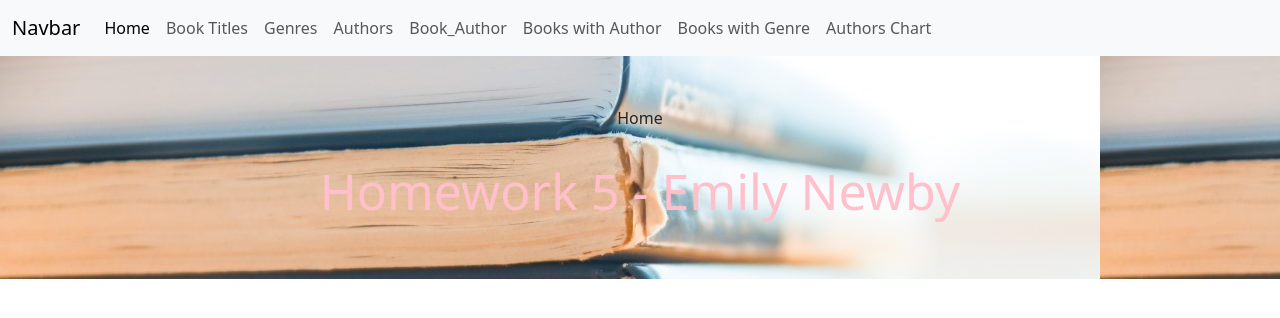
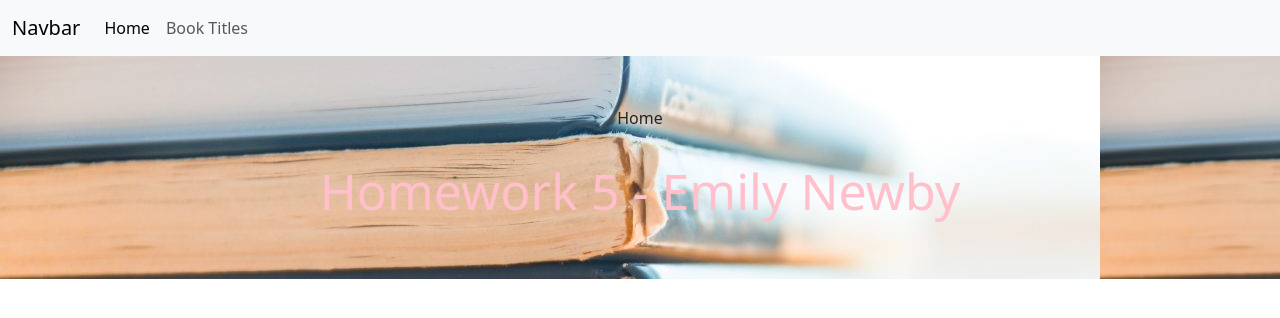
Before and after one commit to en-OU/MIS4013FinalProj, a PHP site: page / in a window 1280 px wide. Shown: the top 318 px of the page. Run offline with PHP 8.4, Linux system fonts and the light colour scheme.

Commit message:
Update header.php

```diff
--- a/header.php
+++ b/header.php
@@ -22,24 +22,6 @@
         <li class="nav-item">
           <a class="nav-link" href="books.php">Book Titles</a>
         </li>
-        <li class="nav-item">
-          <a class="nav-link" href="genres.php">Genres</a>
-        </li>
-        <li class="nav-item">
-          <a class="nav-link" href="authors.php">Authors</a>
-        </li>
-        <li class="nav-item">
-          <a class="nav-link" href="book-author.php">Book_Author</a>
-        </li>
-        <li class="nav-item">
-          <a class="nav-link" href="books-with-authors.php">Books with Author</a>
-        </li>
-        <li class="nav-item">
-          <a class="nav-link" href="books-with-genres.php">Books with Genre</a>
-        </li>
-        <li class="nav-item">
-          <a class="nav-link" href="authors-chart.php">Authors Chart</a>
-        </li>
       </ul>
     </div>
   </div>
```
